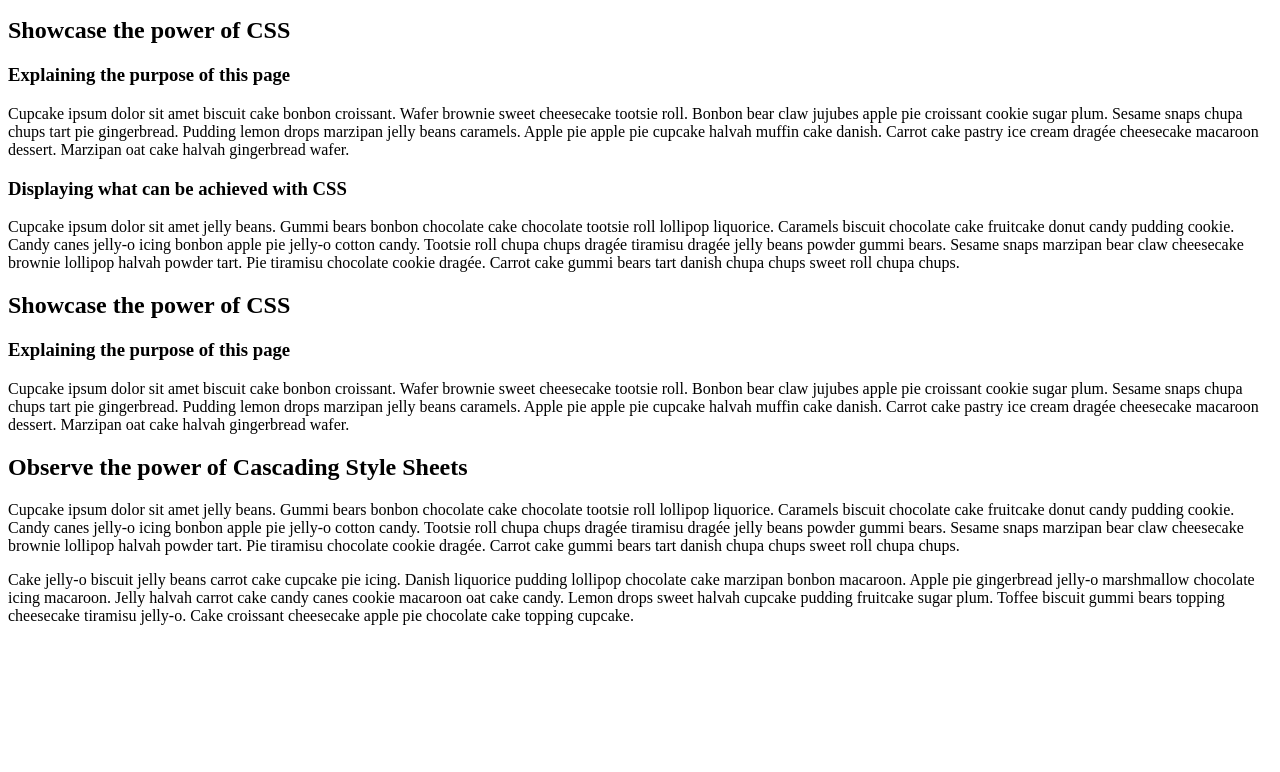
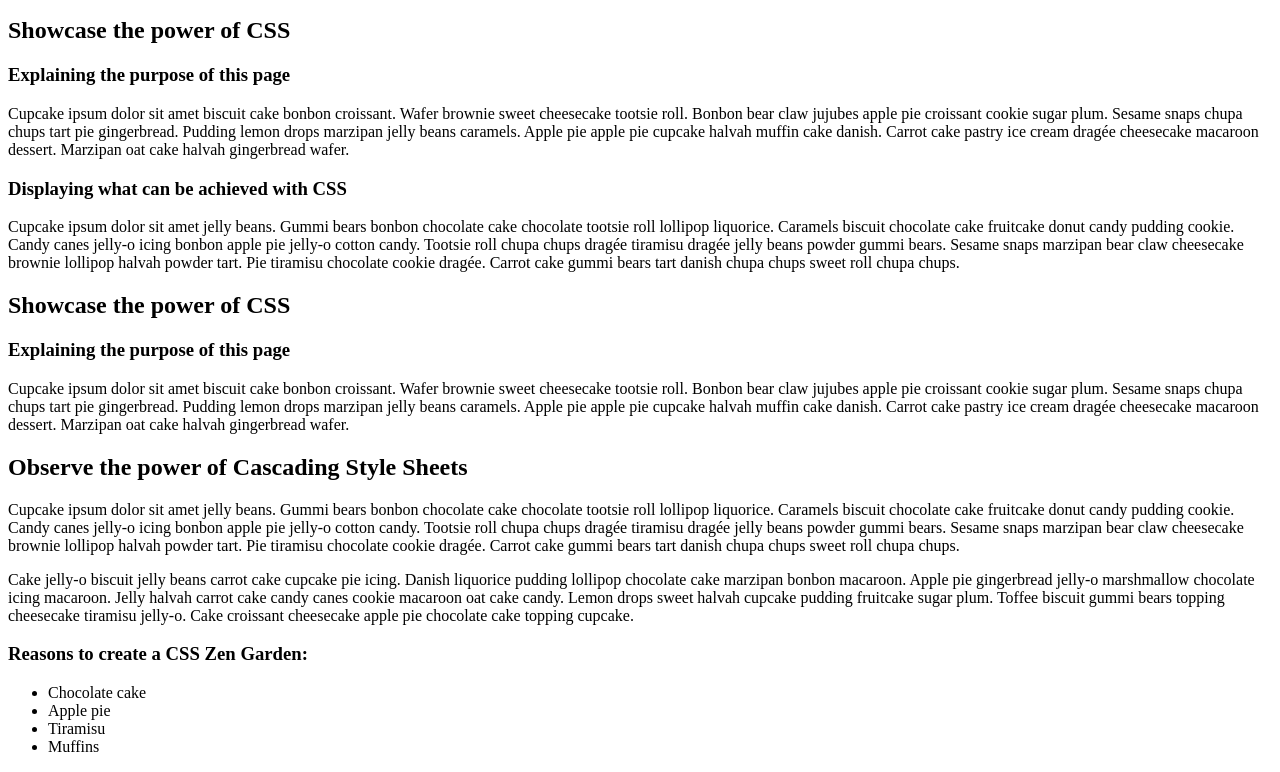
Before and after one commit to jpie02/aplikacje-internetowe, a plain HTML site: page index.html in a window 1280 px wide. Shown: the part 523-1295 px from the top of the page. Before the commit the page ends 1164 px from the top, so only its background shows below. Drawn offline with Linux system fonts and the light colour scheme.

Commit message:
Add an unordered (<ul>) list to the HTML file.

```diff
--- a/index.html
+++ b/index.html
@@ -105,5 +105,17 @@
             Lemon drops sweet halvah cupcake pudding fruitcake sugar plum. Toffee biscuit gummi bears topping cheesecake tiramisu jelly-o.
             Cake croissant cheesecake apple pie chocolate cake topping cupcake.</p>
     </div>
+    <div>
+        <h3>Reasons to create a CSS Zen Garden:</h3>
+    </div>
+    <div>
+        <ul>
+            <li>Chocolate cake</li>
+            <li>Apple pie</li>
+            <li>Tiramisu</li>
+            <li>Muffins</li>
+        </ul>
+
+    </div>
 </body>
 </html>
```
